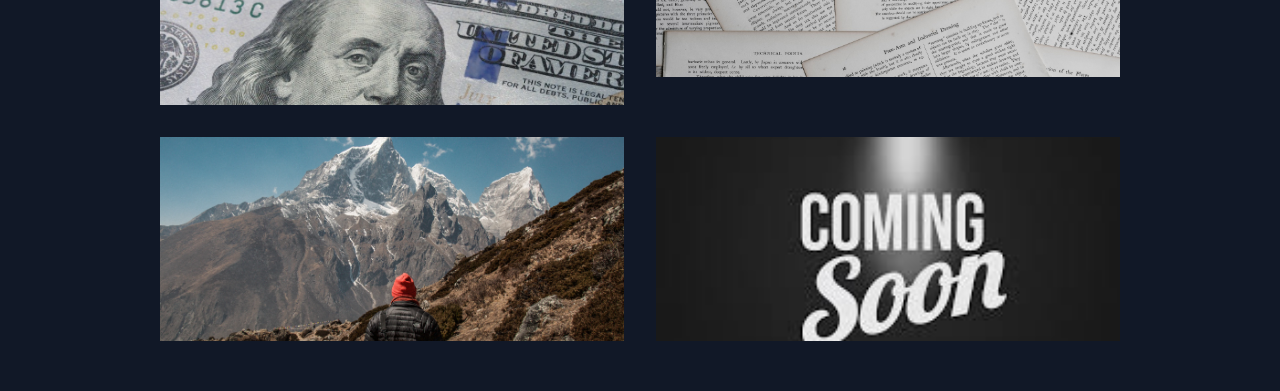
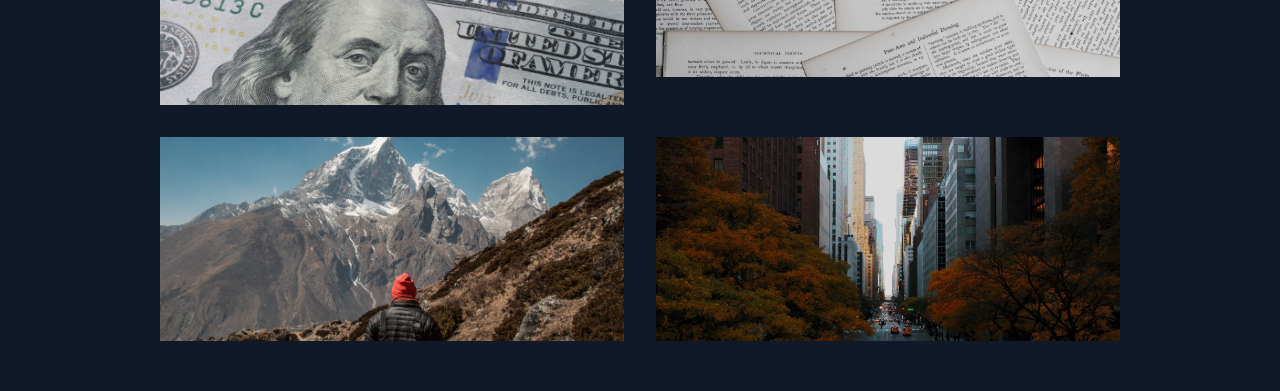
Before and after one commit to techthumb1/react_ds_portfolio, a React (Create React App) app: page / in a window 1280 px wide. Shown: the part 2800-3191 px from the top of the page. Built offline with nearby package versions, Linux system fonts and the light colour scheme.

Commit message:
Adding latest blog article-project

```diff
--- a/src/blogs.js
+++ b/src/blogs.js
@@ -25,10 +25,10 @@
     },
     {
       title: "ARIMA Method for Time Series Forecasting",
-      subtitle: "TSA for Consumer Price Index",
+      subtitle: "ARIMA Model for 10-year US Bond Yield Rates",
       description:
-        "The ARIMA method is examined when applying on CPI time series covering 2011 - 2021.",
-      image: "./coming_soon.png",
-      link: "https://medium.com"
+        "The ARIMA method is examined when applying on bond rate yield time series from 2011 - 2021.",
+      image: "./forecasting.png",
+      link: "https://medium.com/@robinsonjason761/arima-method-for-time-series-forecasting-185b85539a38"
     }
 ]
```
Also changed, not shown: public/forecasting.png (added).
